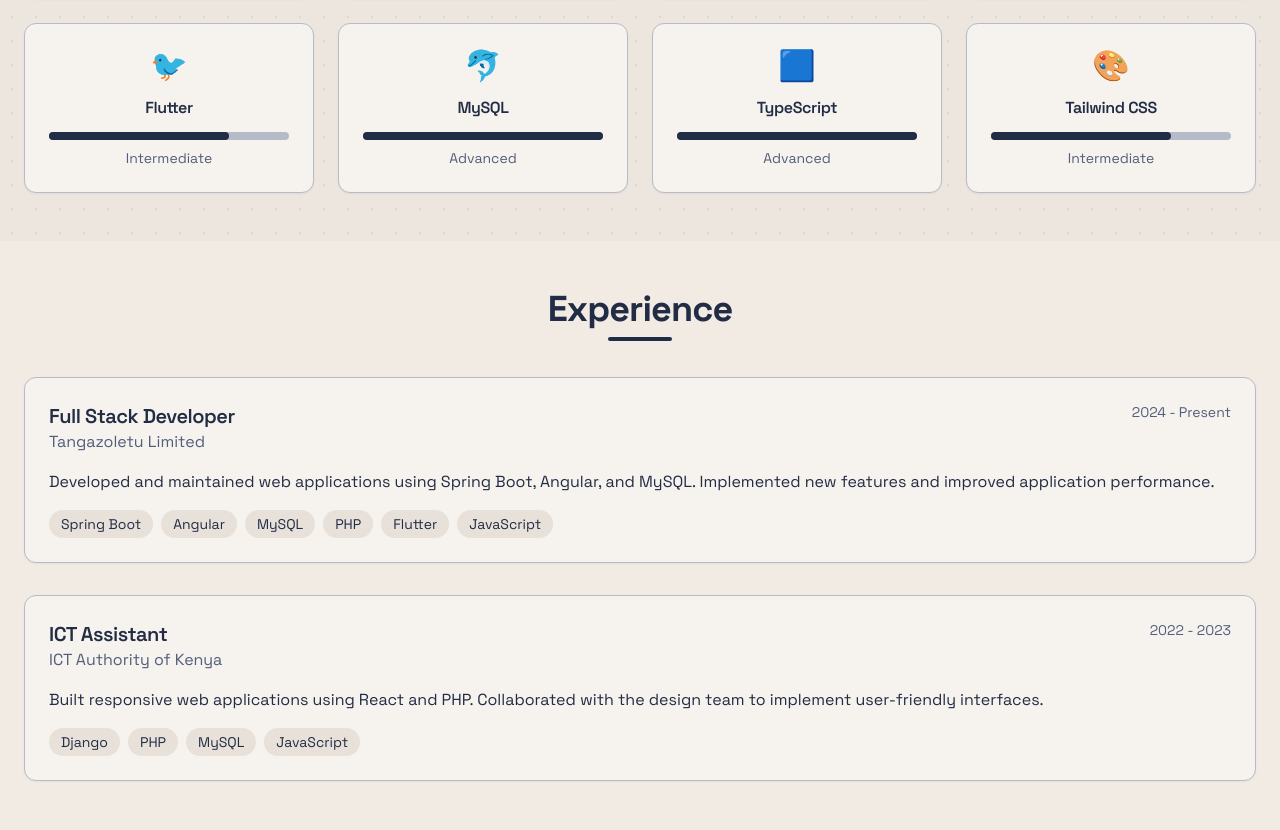
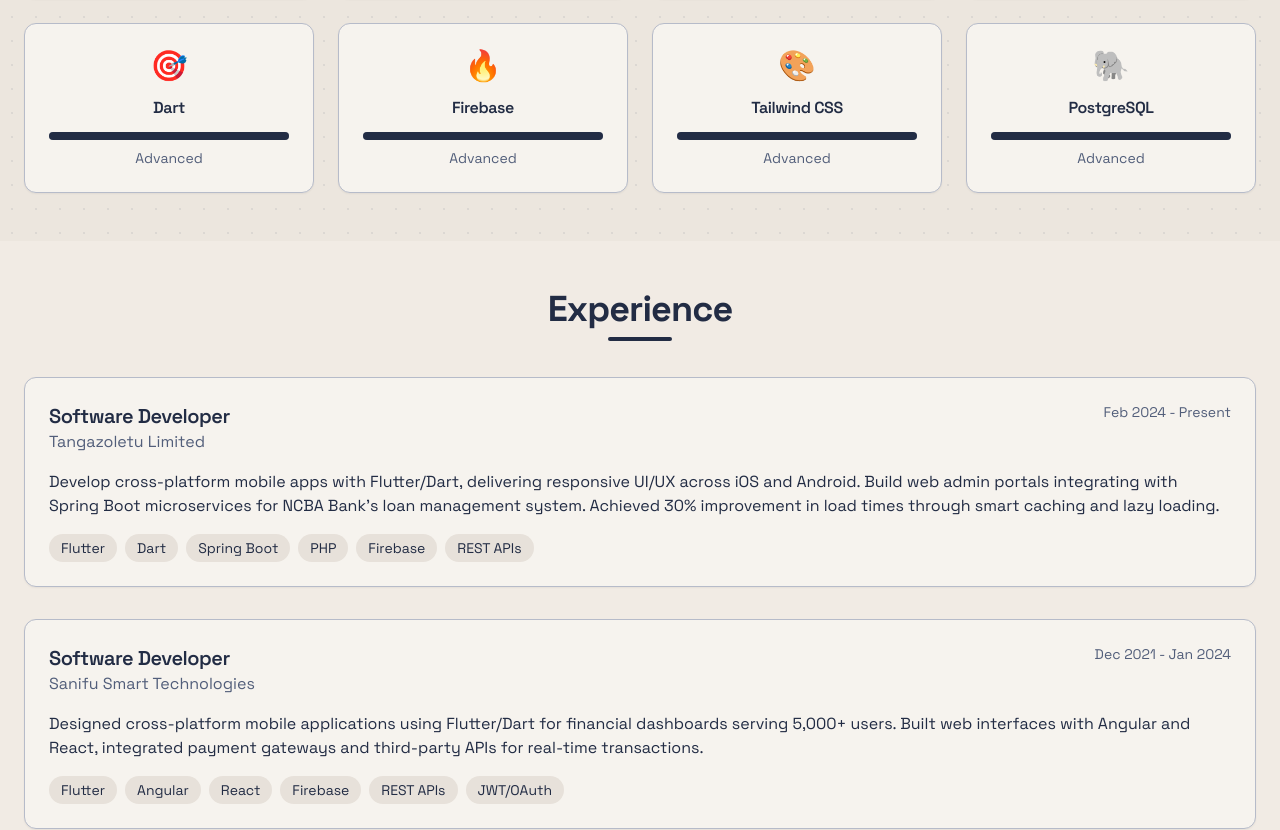
Before and after one commit to MunyaoMulinge/portfolio, a Next.js app: page / in a window 1280 px wide. Shown: the part 931-1761 px from the top of the page. Built offline with nearby package versions, Linux system fonts and the light colour scheme.

Commit message:
Update profile: 4+ years experience, Flutter focus, new skills, updated experience at Tangazoletu & Sanifu Smart Technologies

```diff
--- a/src/app/layout.tsx
+++ b/src/app/layout.tsx
@@ -3,9 +3,9 @@ import "./globals.css";
 import Navbar from "@/components/Navbar";
 
 export const metadata: Metadata = {
-  title: "Victor Mulinge - Full Stack Developer | Spring Boot & Angular Expert",
-  description: "Experienced Full Stack Developer specializing in Spring Boot, Angular, React, PHP, and Flutter. 2+ years building modern web applications with MySQL databases. Available for hire.",
-  keywords: ["Full Stack Developer", "Spring Boot", "Angular", "React", "PHP", "Flutter", "MySQL", "TypeScript", "Web Development", "Kenya"],
+  title: "Victor Mulinge - Full Stack Developer | Flutter, Angular & React Expert",
+  description: "Full Stack Developer with 4+ years crafting responsive mobile & web apps with Flutter, Angular, React & modern JS. Expert in cross-platform development, UI/UX optimization, and RESTful APIs.",
+  keywords: ["Full Stack Developer", "Flutter", "Angular", "React", "Dart", "TypeScript", "Mobile Development", "Web Development", "Kenya", "Cross-platform"],
   authors: [{ name: "Victor Mulinge" }],
   creator: "Victor Mulinge",
   publisher: "Victor Mulinge",
@@ -20,7 +20,7 @@ export const metadata: Metadata = {
   },
   openGraph: {
     title: "Victor Mulinge - Full Stack Developer",
-    description: "Experienced Full Stack Developer specializing in Spring Boot, Angular, React, PHP, and Flutter. Available for hire.",
+    description: "Full Stack Developer with 4+ years crafting responsive mobile & web apps with Flutter, Angular, React & modern JS. Expert in cross-platform development.",
     url: 'https://www.vmulinge.dev',
     siteName: 'Victor Mulinge Portfolio',
     images: [
@@ -37,7 +37,7 @@ export const metadata: Metadata = {
   twitter: {
     card: 'summary_large_image',
     title: "Victor Mulinge - Full Stack Developer",
-    description: "Experienced Full Stack Developer specializing in Spring Boot, Angular, React, PHP, and Flutter. Available for hire.",
+    description: "Full Stack Developer with 4+ years crafting responsive mobile & web apps with Flutter, Angular, React & modern JS.",
     creator: '@MunYeahOh',
     images: ['/og-image.jpg'],
   },
@@ -67,7 +67,7 @@ export default function RootLayout({
     '@type': 'Person',
     name: 'Victor Mulinge',
     jobTitle: 'Full Stack Developer',
-    description: 'Experienced Full Stack Developer specializing in Spring Boot, Angular, React, PHP, and Flutter.',
+    description: 'Full Stack Developer with 4+ years crafting responsive mobile & web apps with Flutter, Angular, React & modern JS.',
     url: 'https://www.vmulinge.dev',
     email: 'munyaomulinge@protonmail.com',
     telephone: '+254722253660',
@@ -77,14 +77,15 @@ export default function RootLayout({
       'https://twitter.com/MunYeahOh'
     ],
     knowsAbout: [
-      'Spring Boot',
+      'Flutter',
+      'Dart',
       'Angular',
       'React',
-      'PHP',
-      'Flutter',
-      'MySQL',
       'TypeScript',
       'JavaScript',
+      'Firebase',
+      'REST APIs',
+      'Mobile Development',
       'Web Development'
     ],
     alumniOf: {
--- a/src/app/page.tsx
+++ b/src/app/page.tsx
@@ -11,30 +11,30 @@ import { useState, useRef } from 'react';
 import emailjs from '@emailjs/browser';
 
 const skills = [
-  { name: 'Spring Boot', level: 'Advanced', icon: '🌱' },
+  { name: 'Flutter', level: 'Advanced', icon: '🐦' },
   { name: 'Angular', level: 'Advanced', icon: '🅰️' },
   { name: 'React', level: 'Advanced', icon: '⚛️' },
-  { name: 'PHP', level: 'Advanced', icon: '🐘' },
-  { name: 'Flutter', level: 'Intermediate', icon: '🐦' },
-  { name: 'MySQL', level: 'Advanced', icon: '🐬' },
   { name: 'TypeScript', level: 'Advanced', icon: '🟦' },
-  { name: 'Tailwind CSS', level: 'Intermediate', icon: '🎨' },
+  { name: 'Dart', level: 'Advanced', icon: '🎯' },
+  { name: 'Firebase', level: 'Advanced', icon: '🔥' },
+  { name: 'Tailwind CSS', level: 'Advanced', icon: '🎨' },
+  { name: 'PostgreSQL', level: 'Advanced', icon: '🐘' },
 ];
 
 const experience = [
   {
-    title: 'Full Stack Developer',
+    title: 'Software Developer',
     company: 'Tangazoletu Limited',
-    period: '2024 - Present',
-    description: 'Developed and maintained web applications using Spring Boot, Angular, and MySQL. Implemented new features and improved application performance.',
-    tech: ['Spring Boot', 'Angular', 'MySQL', 'PHP', 'Flutter', 'JavaScript'],
+    period: 'Feb 2024 - Present',
+    description: 'Develop cross-platform mobile apps with Flutter/Dart, delivering responsive UI/UX across iOS and Android. Build web admin portals integrating with Spring Boot microservices for NCBA Bank\'s loan management system. Achieved 30% improvement in load times through smart caching and lazy loading.',
+    tech: ['Flutter', 'Dart', 'Spring Boot', 'PHP', 'Firebase', 'REST APIs'],
   },
   {
-    title: 'ICT Assistant',
-    company: 'ICT Authority of Kenya',
-    period: '2022 - 2023',
-    description: 'Built responsive web applications using React and PHP. Collaborated with the design team to implement user-friendly interfaces.',
-    tech: ['Django', 'PHP', 'MySQL', 'JavaScript'],
+    title: 'Software Developer',
+    company: 'Sanifu Smart Technologies',
+    period: 'Dec 2021 - Jan 2024',
+    description: 'Designed cross-platform mobile applications using Flutter/Dart for financial dashboards serving 5,000+ users. Built web interfaces with Angular and React, integrated payment gateways and third-party APIs for real-time transactions.',
+    tech: ['Flutter', 'Angular', 'React', 'Firebase', 'REST APIs', 'JWT/OAuth'],
   },
 ];
 
@@ -43,7 +43,7 @@ const education = [
     degree: 'Bachelor of Science in Information Technology',
     school: 'Multimedia University of Kenya',
     period: '2017 - 2021',
-    description: 'Focused on software engineering, database management, and web development.',
+    description: 'Honours, Second Class Upper Division. Focused on software engineering, database management, and web development.',
   },
 ];
 
@@ -249,7 +249,7 @@ export default function Home() {
               sequence={[
                 'Full Stack Developer',
                 2000,
-                'Spring Boot Expert',
+                'Flutter Expert',
                 2000,
                 'Angular Developer',
                 2000,
@@ -262,8 +262,7 @@ export default function Home() {
             />
           </h1>
           <p className="text-xl text-muted-foreground mb-8 max-w-2xl mx-auto leading-relaxed">
-            With 2 years of experience in building modern web applications using
-            Spring Boot, Angular, React, PHP, Flutter, and MySQL databases.
+            4+ years crafting responsive mobile &amp; web apps with Flutter, Angular, React &amp; modern JS. Expert in cross-platform development, UI/UX optimization, and RESTful APIs.
           </p>
           <div className="flex flex-wrap justify-center gap-4">
             <motion.button
```
Also changed, not shown: 1 other file (tests, documents, lock files or other folders).
